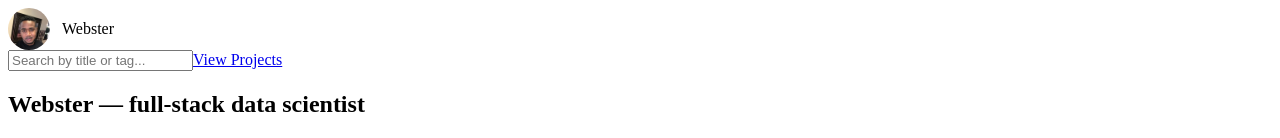
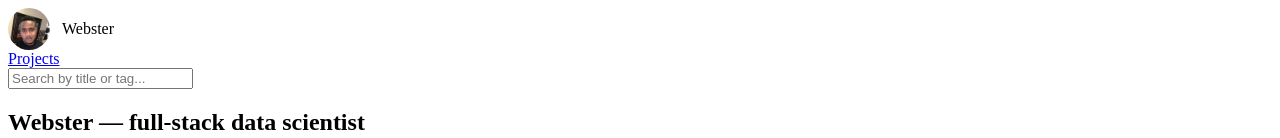
Before and after one commit to WebsterFever/portfoglio, a React (Vite) app in the folder client/: page / in a window 1280 px wide. Shown: the top 138 px of the page. Built offline with nearby package versions, Linux system fonts and the light colour scheme; no server answers; the HTML template or start-up script is replaced by a standard one.

Commit message:
add  project button

```diff
--- a/client/src/components/Header.jsx
+++ b/client/src/components/Header.jsx
@@ -12,6 +12,7 @@ export default function Header({ query, setQuery }) {
         />
         <div className="brand">Webster</div>
       </div>
+      <a href="#projects" className="button">Projects</a>
 
       <div className="search" style={{ gap: 10 }}>
         <input
@@ -21,8 +22,8 @@ export default function Header({ query, setQuery }) {
           placeholder="Search by title or tag..."
           aria-label="Search"
         />
-        {/* Anchor button to jump to the grid */}
-        <a href="#projects" className="button">View Projects</a>
+
+
       </div>
     </div>
   );
```
